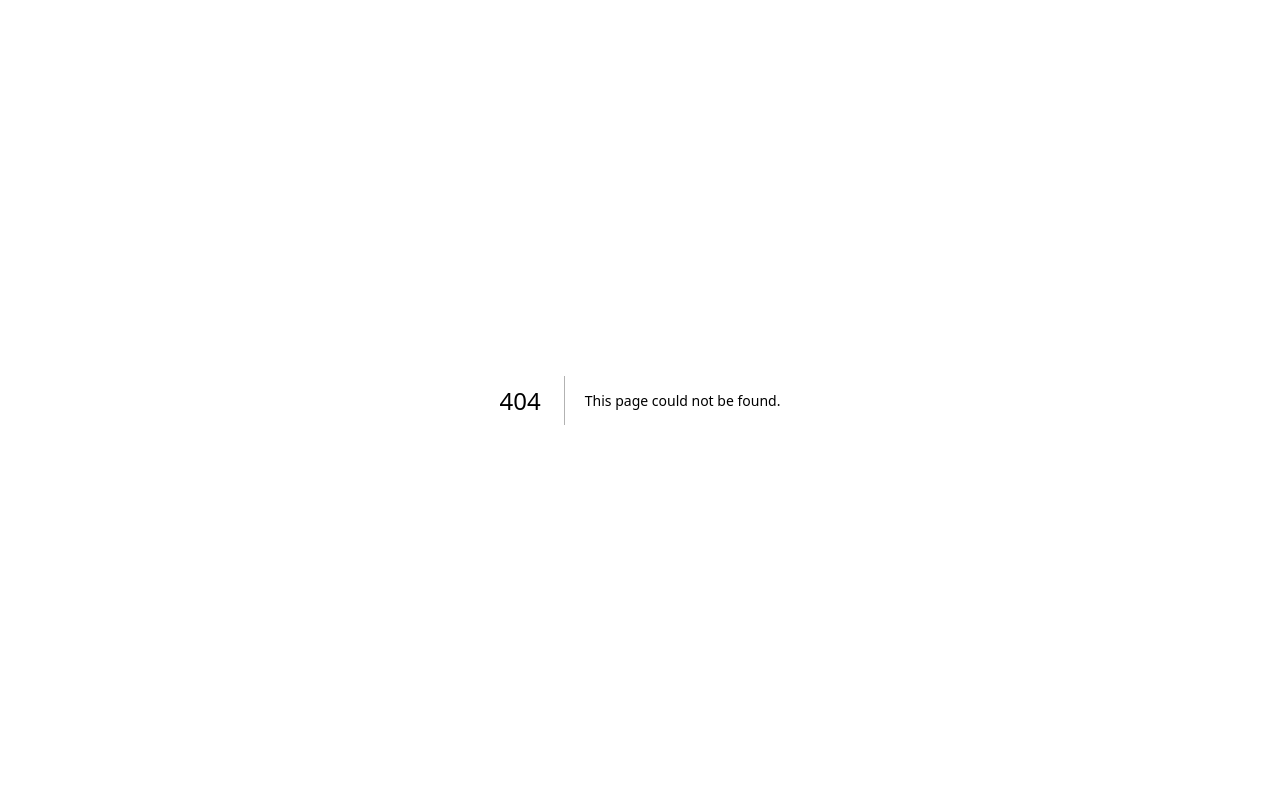
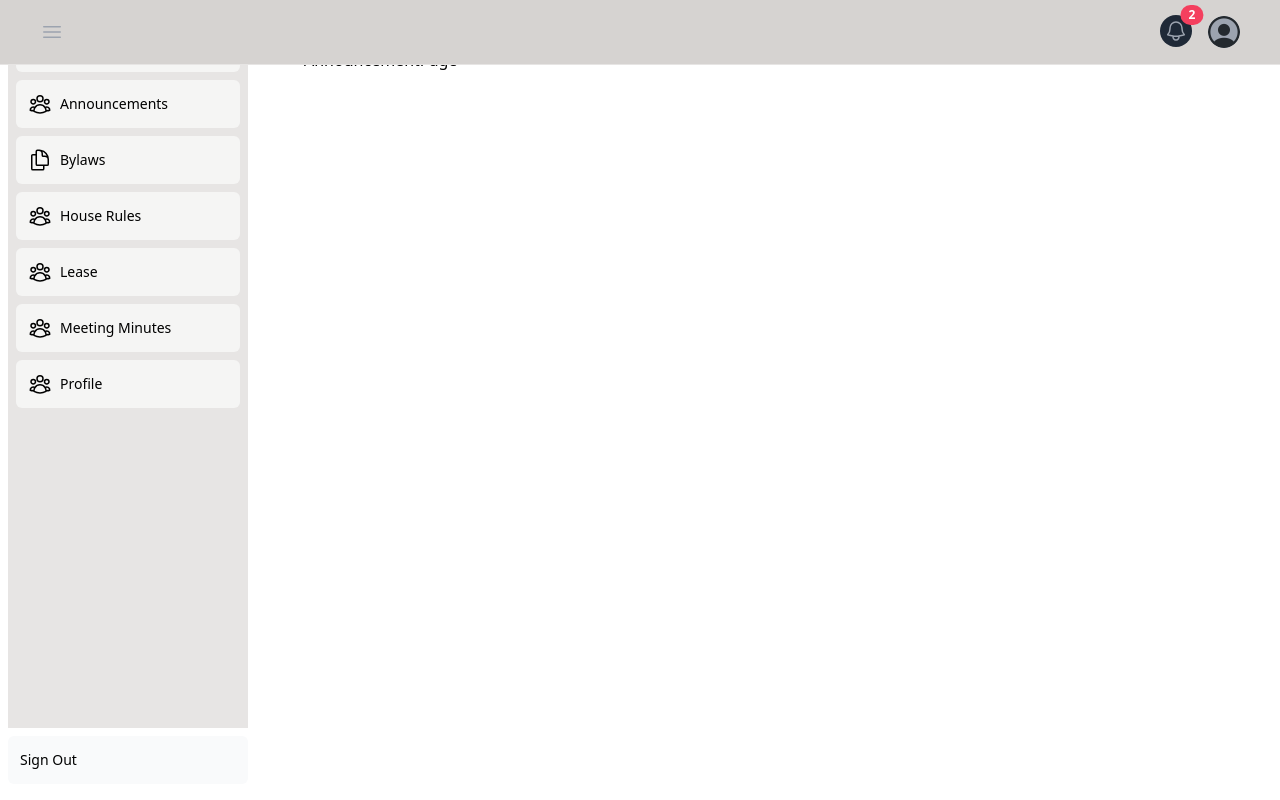
Before and after one commit to philmach2/coopconnect, a Next.js app: page /dashboard/announcements in a window 1280 px wide. Before the commit this address had no page. Built offline with nearby package versions, Linux system fonts and the light colour scheme.

Commit message:
updated sidenav, navlinks, and dashboard layout

```diff
--- a/package.json
+++ b/package.json
@@ -9,9 +9,10 @@
     "lint": "next lint"
   },
   "dependencies": {
+    "@heroicons/react": "^2.1.3",
+    "next": "14.2.3",
     "react": "^18",
-    "react-dom": "^18",
-    "next": "14.2.3"
+    "react-dom": "^18"
   },
   "devDependencies": {
     "postcss": "^8",
--- /dev/null
+++ b/src/app/dashboard/announcements/page.jsx
@@ -0,0 +1,7 @@
+import React from "react";
+
+const AnnouncementPage = () => {
+  return <div>AnnouncementPage</div>;
+};
+
+export default AnnouncementPage;
--- a/src/app/dashboard/messageboard/page.jsx
+++ /dev/null
@@ -1,7 +0,0 @@
-import React from "react";
-
-const MessageBoardPage = () => {
-  return <div>MessageBoardPage</div>;
-};
-
-export default MessageBoardPage;
--- /dev/null
+++ b/src/components/NavLinks.jsx
@@ -0,0 +1,55 @@
+"use client";
+
+import Link from "next/link";
+import {
+  UserGroupIcon,
+  HomeIcon,
+  DocumentDuplicateIcon,
+} from "@heroicons/react/24/outline";
+import { usePathname } from "next/navigation";
+
+const links = [
+  { name: "78 Charles", href: "/", icon: HomeIcon },
+  {
+    name: "Announcements",
+    href: "/dashboard/announcements",
+    icon: UserGroupIcon,
+  },
+  {
+    name: "Bylaws",
+    href: "/dashboard/bylaws",
+    icon: DocumentDuplicateIcon,
+  },
+  { name: "House Rules", href: "/dashboard/houserules", icon: UserGroupIcon },
+  { name: "Lease", href: "/dashboard/lease", icon: UserGroupIcon },
+  {
+    name: "Meeting Minutes",
+    href: "/dashboard/meetingminutes",
+    icon: UserGroupIcon,
+  },
+
+  { name: "Profile", href: "/dashboard/profile", icon: UserGroupIcon },
+];
+
+const NavLinks = () => {
+  const pathname = usePathname();
+  return (
+    <div className="bg-stone-200 h-full flex-col space-y-2 p-2">
+      {links.map((link) => {
+        const LinkIcon = link.icon;
+        return (
+          <Link
+            key={link.name}
+            href={link.href}
+            className="flex h-[48px] items-center justify-center gap-2 rounded-md bg-stone-100 p-3 text-sm font-medium hover:bg-sky-100 hover:text-blue-600 md:flex-none md:justify-start md:p-2 md:px-3"
+          >
+            <LinkIcon className="w-6" />
+            <p className="hidden md:block">{link.name}</p>
+          </Link>
+        );
+      })}
+    </div>
+  );
+};
+
+export default NavLinks;
--- a/src/components/SideNav.jsx
+++ b/src/components/SideNav.jsx
@@ -1,16 +1,11 @@
 import Link from "next/link";
+import NavLinks from "./NavLinks";
 
 const SideNav = () => {
   return (
     <div className="flex h-full flex-col px-3 py-4 md:px-2">
-      <Link
-        className="mb-2 flex h-20 items-end justify-start rounded-md bg-blue-600 p-4 md:h-40"
-        href="/"
-      >
-        <div className="w-32 text-white md:w-40"></div>
-      </Link>
       <div className="flex grow flex-row justify-between space-x-2 md:flex-col md:space-x-0 md:space-y-2">
-        <div className="hidden h-auto w-full grow rounded-md bg-gray-50 md:block"></div>
+        <NavLinks />
         <form>
           <button className="flex h-[48px] w-full grow items-center justify-center gap-2 rounded-md bg-gray-50 p-3 text-sm font-medium hover:bg-sky-100 hover:text-blue-600 md:flex-none md:justify-start md:p-2 md:px-3">
             <div className="hidden md:block">Sign Out</div>
```
Also changed, not shown: 1 other file (tests, documents, lock files or other folders).
